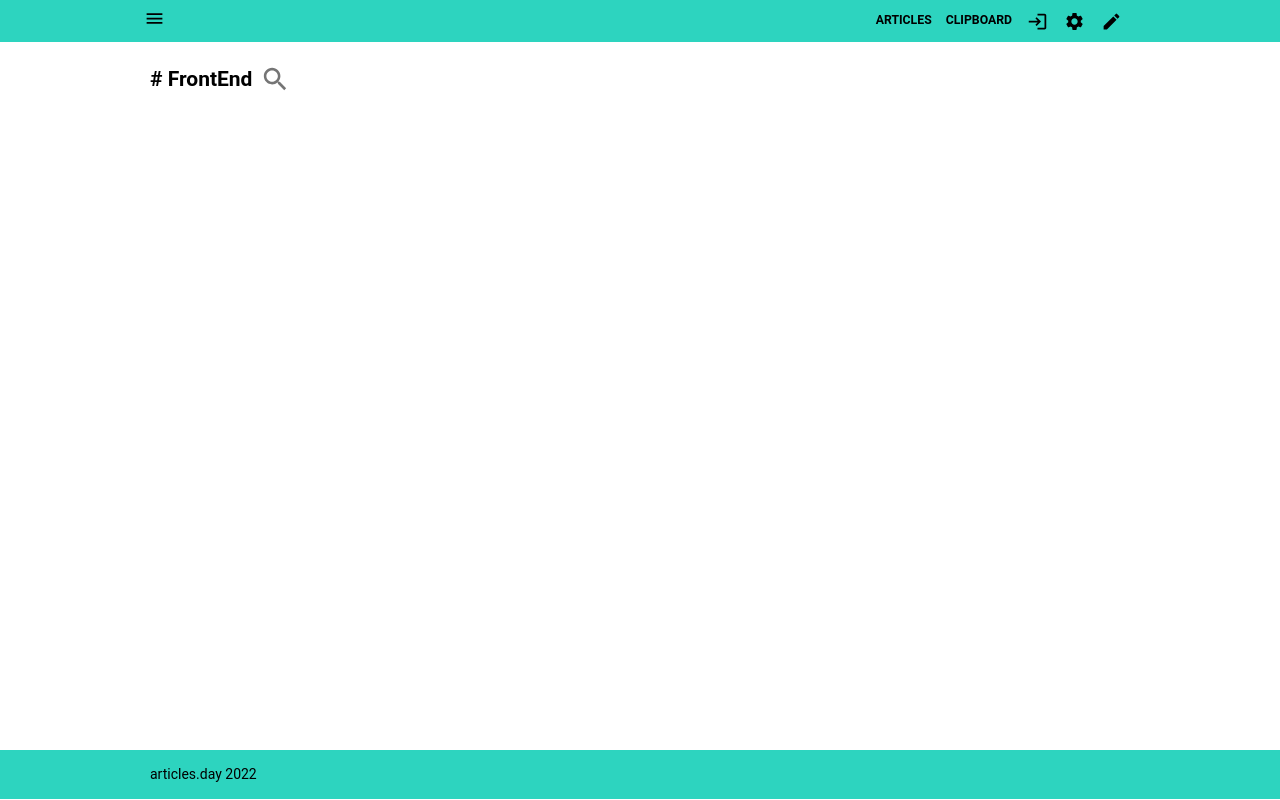
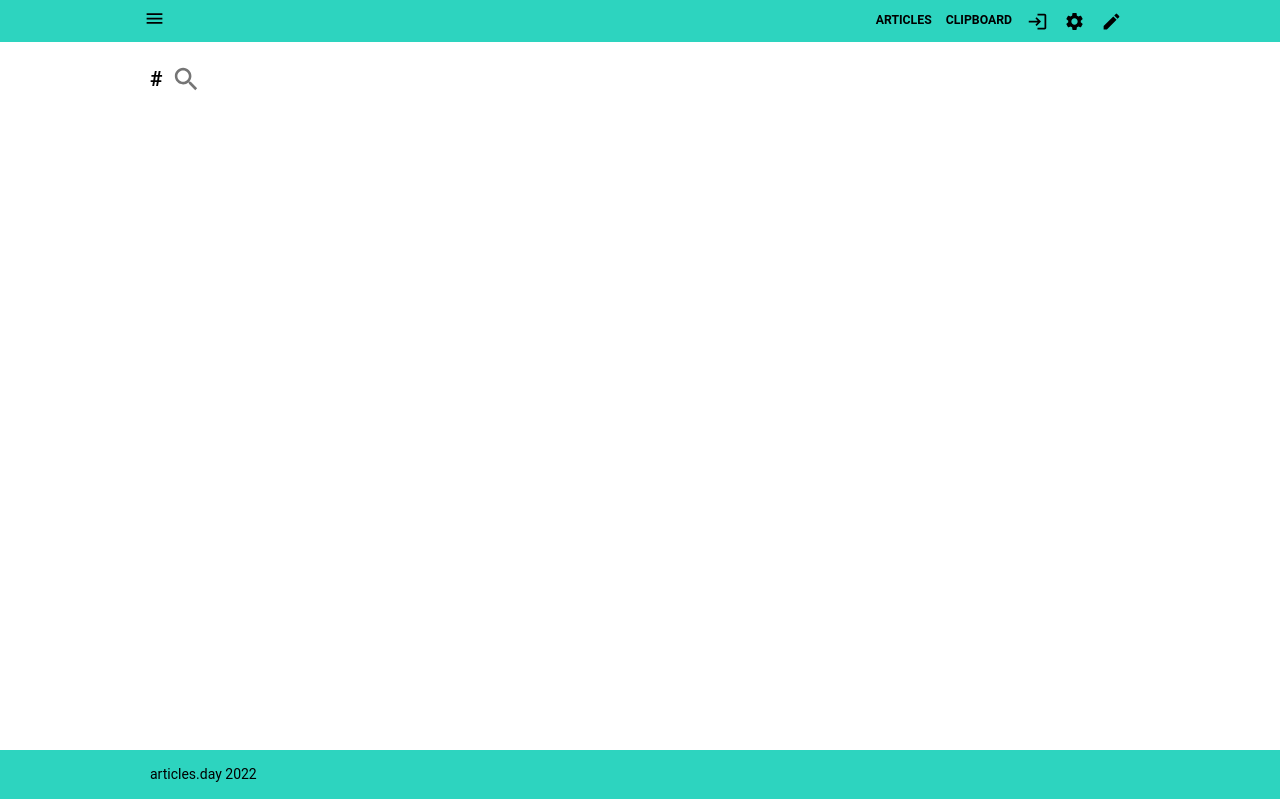
Before and after one commit to mooooburg-dev/articles-web, a Next.js app: page /articles in a window 1280 px wide. Built offline with nearby package versions, Linux system fonts and the light colour scheme; no server answers.

Commit message:
🔨 SearchContainer 업데이트

```diff
--- a/src/components/articles/search-container.tsx
+++ b/src/components/articles/search-container.tsx
@@ -2,33 +2,38 @@ import { Search } from '@mui/icons-material';
 import { IconButton, TextField } from '@mui/material';
 import React, { KeyboardEvent, useEffect, useRef, useState } from 'react';
 
-export default function SearchContainer() {
+type Props = {
+  searchTag: string;
+  onSearch: (tag: string) => void;
+  onChange: (e: any) => void;
+};
+
+const SearchContainer = ({ searchTag, onSearch, onChange }: Props) => {
   const [searchMode, setSearchMode] = useState<boolean>(false);
-  const [searchTag, setSearchTag] = useState<string>('FrontEnd');
   const tagInputRef = useRef<HTMLInputElement>(null);
 
-  const handleSearchTagChange = (e: any) => {
-    setSearchTag(e.target.value);
-  };
-
   const handleSearchClick = () => {
+    if (searchMode) {
+      if (searchTag !== '') {
+        onSearch(searchTag);
+      } else {
+        console.log('태그를 확인하세요');
+      }
+    } else {
+    }
     setSearchMode(!searchMode);
   };
 
-  const handleSearchBlur = () => {
-    setSearchMode(false);
-  };
-
   const handleKeyDown = (e: KeyboardEvent<HTMLInputElement>) => {
-    if (e.key === 'Enter') {
+    if (e.key === 'Enter' && searchTag !== '') {
       setSearchMode(!searchMode);
+      onSearch(searchTag);
     }
   };
 
   useEffect(() => {
     if (searchMode) {
       tagInputRef.current?.focus();
-    } else {
     }
   }, [searchMode]);
 
@@ -41,8 +46,7 @@ export default function SearchContainer() {
             id="outlined-size-small"
             defaultValue={searchTag}
             size="small"
-            onBlur={handleSearchBlur}
-            onChange={handleSearchTagChange}
+            onChange={onChange}
             onKeyDown={handleKeyDown}
             inputRef={tagInputRef}
           />
@@ -51,7 +55,7 @@ export default function SearchContainer() {
           </IconButton>
         </div>
       ) : (
-        <div className="flex items-center" onClick={handleSearchClick}>
+        <div className="inline-flex items-center" onClick={handleSearchClick}>
           <h2># {searchTag}</h2>
           <IconButton aria-label="delete">
             <Search fontSize="large" />
@@ -60,4 +64,6 @@ export default function SearchContainer() {
       )}
     </div>
   );
-}
+};
+
+export default SearchContainer;
```
